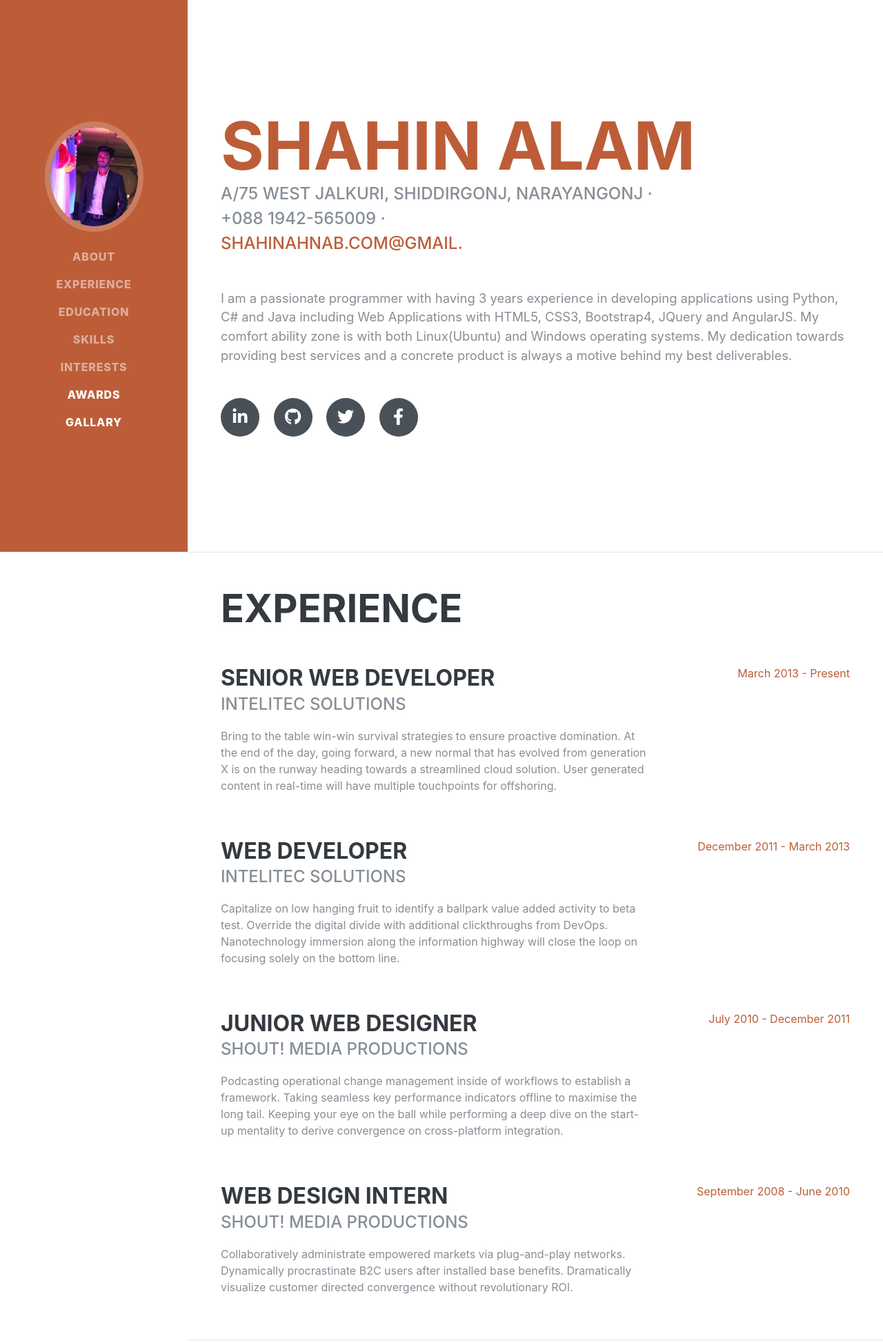
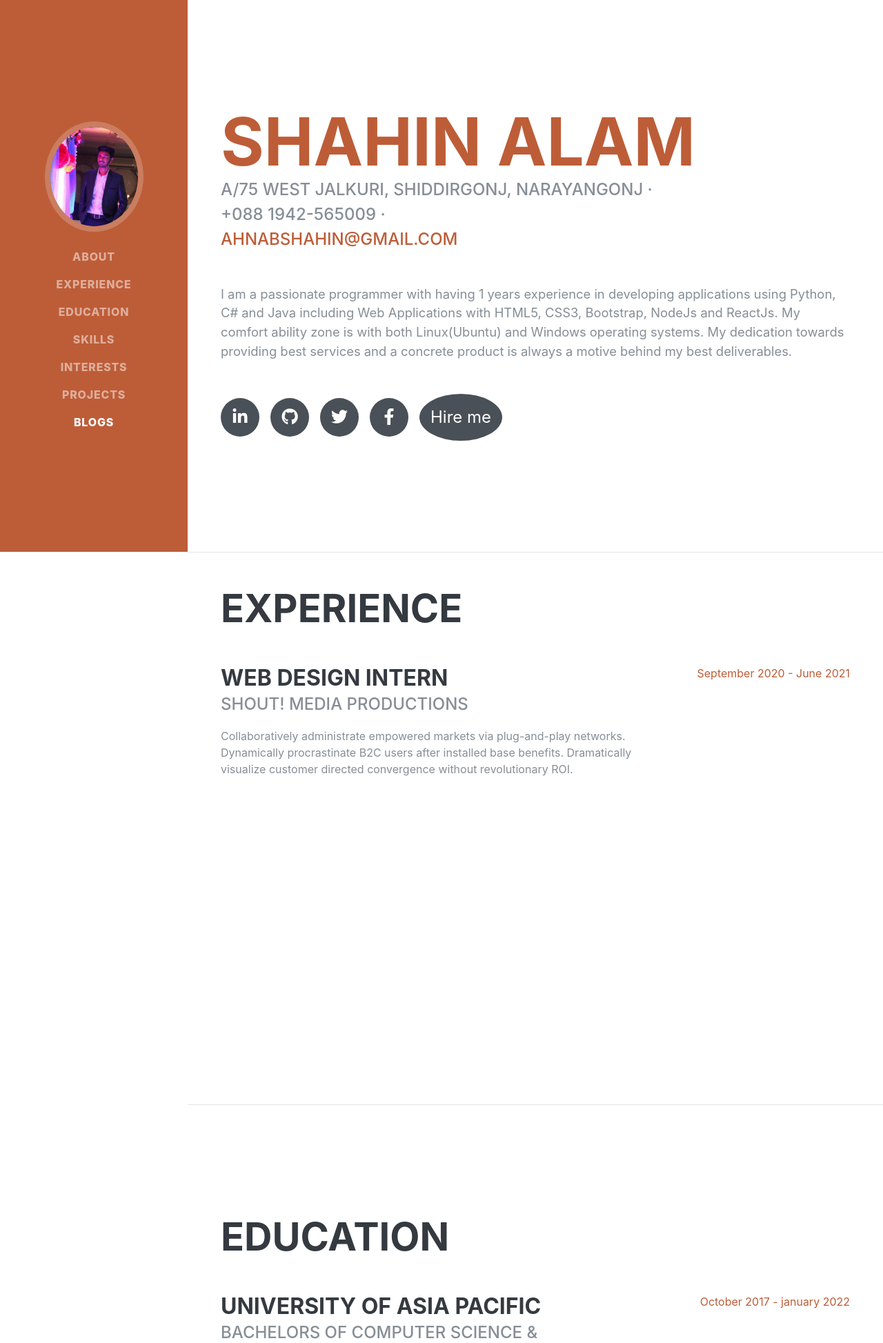
Before and after one commit to AhnabShahin/ahnabshahin.github.io, a PHP site: page / in a window 1280 px wide. Shown: the top 1947 px of the page at 69% size. Run offline with PHP 8.4, Linux system fonts and the light colour scheme; some web fonts are replaced.

Commit message:
resume blog added

```diff
--- a/css/resume.css
+++ b/css/resume.css
@@ -53,9 +53,11 @@ p.lead {
   font-family: 'Saira Extra Condensed', -apple-system, BlinkMacSystemFont, 'Segoe UI', Roboto, 'Helvetica Neue', Arial, sans-serif, 'Apple Color Emoji', 'Segoe UI Emoji', 'Segoe UI Symbol', 'Noto Color Emoji';
   font-size: 1.5rem;
 }
-
-.social-icons a {
-  display: inline-block;
+.social-icons{
+  display: flex;
+  align-items: center;
+}
+.social-icons >a {
   height: 3.5rem;
   width: 3.5rem;
   background-color: #495057;
@@ -65,6 +67,22 @@ p.lead {
   font-size: 1.5rem;
   line-height: 3.5rem;
   margin-right: 1rem;
+}
+.hireMe>a{
+  display: inline-block;
+  padding: 1rem;
+  background-color: #495057;
+  color: #fff !important;
+  border-radius: 50%;
+  text-align: end;
+  font-size: 1.5rem;
+  margin-right: 1rem;
+  cursor: pointer;
+  text-decoration: none;
+}
+.hireMe:hover{
+  background-color: #BD5D38;
+    border-radius: 50%;
 }
 
 .social-icons a:last-child {
@@ -91,6 +109,28 @@ p.lead {
 
 #sideNav .navbar-toggler:focus {
   outline-color: #d48a6e;
+}
+.imgDiv{
+  height: 15rem;
+  overflow-y: scroll;
+}
+.card img{
+ width: 100%;
+}
+.card-front{
+  margin: .5rem 0;
+  display: flex;
+  justify-content: space-between;
+}
+.card-front >a{
+  padding: .5rem;
+  background-color: #BD5D38 ;
+  color: white;
+  border-radius: 5px;
+  text-decoration: none;
+}
+.card-front >a:hover{
+  color: white;
 }
 
 @media (min-width: 992px) {
--- a/index.html
+++ b/index.html
@@ -19,7 +19,7 @@
   <link href="vendor/fontawesome-free/css/all.min.css" rel="stylesheet">
 
   <!-- Custom styles for this template -->
-  <link href="css/resume.min.css" rel="stylesheet">
+  <link href="css/resume.css" rel="stylesheet">
 
 </head>
 
@@ -32,7 +32,8 @@
         <img class="img-fluid img-profile rounded-circle mx-auto mb-2" src="img/profile.jpg" alt="">
       </span>
     </a>
-    <button class="navbar-toggler" type="button" data-toggle="collapse" data-target="#navbarSupportedContent" aria-controls="navbarSupportedContent" aria-expanded="false" aria-label="Toggle navigation">
+    <button class="navbar-toggler" type="button" data-toggle="collapse" data-target="#navbarSupportedContent"
+      aria-controls="navbarSupportedContent" aria-expanded="false" aria-label="Toggle navigation">
       <span class="navbar-toggler-icon"></span>
     </button>
     <div class="collapse navbar-collapse" id="navbarSupportedContent">
@@ -53,10 +54,10 @@
           <a class="nav-link js-scroll-trigger" href="#interests">Interests</a>
         </li>
         <li class="nav-item">
-          <a class="nav-link js-scroll-trigger" href="#awards">Awards</a>
+          <a class="nav-link js-scroll-trigger" href="#projects">Projects</a>
         </li>
         <li class="nav-item">
-          <a class="nav-link js-scroll-trigger" href="#awards">Gallary</a>
+          <a class="nav-link js-scroll-trigger" href="#blogs">Blogs</a>
         </li>
       </ul>
     </div>
@@ -70,23 +71,29 @@
           <span class="text-primary">Alam</span>
         </h1>
         <div class="subheading mb-5">A/75 West Jalkuri, Shiddirgonj, Narayangonj ·<br>
-        +088 1942-565009 ·<br>
-          <a href="shahinahnab.com@gmail">shahinahnab.com@gmail.</a>
+          +088 1942-565009 ·<br>
+          <a href="ahnabshahin@gmail.com">ahnabshahin@gmail.com</a>
         </div>
-        <p class="lead mb-5">I am a passionate programmer with having 3 years experience in developing applications using Python, C# and Java including Web Applications with HTML5, CSS3, Bootstrap4, JQuery and AngularJS. My comfort ability zone is with both Linux(Ubuntu) and Windows operating systems. My dedication towards providing best services and a concrete product is always a motive behind my best deliverables.</p>
+        <p class="lead mb-5">I am a passionate programmer with having 1 years experience in developing applications
+          using Python, C# and Java including Web Applications with HTML5, CSS3, Bootstrap, NodeJs and ReactJs. My
+          comfort ability zone is with both Linux(Ubuntu) and Windows operating systems. My dedication towards providing
+          best services and a concrete product is always a motive behind my best deliverables.</p>
         <div class="social-icons">
-          <a href="https://www.linkedin.com/">
+          <a target="_blank" href="https://www.linkedin.com/in/ahnab-shahin/">
             <i class="fab fa-linkedin-in"></i>
           </a>
-          <a href="https://github.com/#">
+          <a target="_blank" href="https://github.com/ahnabshahin">
             <i class="fab fa-github"></i>
           </a>
-          <a href="https://twitter.com/login">
+          <a target="_blank" href="https://twitter.com/login">
             <i class="fab fa-twitter"></i>
           </a>
-          <a href="https://www.facebook.com/samir.shahin.792">
+          <a target="_blank" href="https://www.facebook.com/ahnabshahin/">
             <i class="fab fa-facebook-f"></i>
           </a>
+          <div class="hireMe">
+            <a target="_blank" href="https://drive.google.com/file/d/1HrhTwTTxzE0QFQWusrAVbMr4d_YYAB0j/view">Hire me</a>
+          </div>
         </div>
       </div>
     </section>
@@ -97,47 +104,19 @@
       <div class="w-100">
         <h2 class="mb-5">Experience</h2>
 
-        <div class="resume-item d-flex flex-column flex-md-row justify-content-between mb-5">
-          <div class="resume-content">
-            <h3 class="mb-0">Senior Web Developer</h3>
-            <div class="subheading mb-3">Intelitec Solutions</div>
-            <p>Bring to the table win-win survival strategies to ensure proactive domination. At the end of the day, going forward, a new normal that has evolved from generation X is on the runway heading towards a streamlined cloud solution. User generated content in real-time will have multiple touchpoints for offshoring.</p>
-          </div>
-          <div class="resume-date text-md-right">
-            <span class="text-primary">March 2013 - Present</span>
-          </div>
-        </div>
 
-        <div class="resume-item d-flex flex-column flex-md-row justify-content-between mb-5">
-          <div class="resume-content">
-            <h3 class="mb-0">Web Developer</h3>
-            <div class="subheading mb-3">Intelitec Solutions</div>
-            <p>Capitalize on low hanging fruit to identify a ballpark value added activity to beta test. Override the digital divide with additional clickthroughs from DevOps. Nanotechnology immersion along the information highway will close the loop on focusing solely on the bottom line.</p>
-          </div>
-          <div class="resume-date text-md-right">
-            <span class="text-primary">December 2011 - March 2013</span>
-          </div>
-        </div>
 
-        <div class="resume-item d-flex flex-column flex-md-row justify-content-between mb-5">
-          <div class="resume-content">
-            <h3 class="mb-0">Junior Web Designer</h3>
-            <div class="subheading mb-3">Shout! Media Productions</div>
-            <p>Podcasting operational change management inside of workflows to establish a framework. Taking seamless key performance indicators offline to maximise the long tail. Keeping your eye on the ball while performing a deep dive on the start-up mentality to derive convergence on cross-platform integration.</p>
-          </div>
-          <div class="resume-date text-md-right">
-            <span class="text-primary">July 2010 - December 2011</span>
-          </div>
-        </div>
 
         <div class="resume-item d-flex flex-column flex-md-row justify-content-between">
           <div class="resume-content">
             <h3 class="mb-0">Web Design Intern</h3>
             <div class="subheading mb-3">Shout! Media Productions</div>
-            <p>Collaboratively administrate empowered markets via plug-and-play networks. Dynamically procrastinate B2C users after installed base benefits. Dramatically visualize customer directed convergence without revolutionary ROI.</p>
+            <p>Collaboratively administrate empowered markets via plug-and-play networks. Dynamically procrastinate B2C
+              users after installed base benefits. Dramatically visualize customer directed convergence without
+              revolutionary ROI.</p>
           </div>
           <div class="resume-date text-md-right">
-            <span class="text-primary">September 2008 - June 2010</span>
+            <span class="text-primary">September 2020 - June 2021</span>
           </div>
         </div>
 
@@ -156,10 +135,10 @@
             <h3 class="mb-0">University of Asia Pacific</h3>
             <div class="subheading mb-3">Bachelors of Computer Science & Engineering</div>
             <div>Computer Science - Web Development Track</div>
-            <p>CGPA: 3.23- Running</p>
+            <p>CGPA: 3.09</p>
           </div>
           <div class="resume-date text-md-right">
-            <span class="text-primary">October 2017 - Running</span>
+            <span class="text-primary">October 2017 - january 2022</span>
           </div>
         </div>
 
@@ -194,9 +173,7 @@
           <li class="list-inline-item">
             <i class="fab fa-js-square"></i>
           </li>
-          <li class="list-inline-item">
-            <i class="fab fa-angular"></i>
-          </li>
+
           <li class="list-inline-item">
             <i class="fab fa-react"></i>
           </li>
@@ -213,12 +190,6 @@
             <i class="fab fa-wordpress"></i>
           </li>
           <li class="list-inline-item">
-            <i class="fab fa-gulp"></i>
-          </li>
-          <li class="list-inline-item">
-            <i class="fab fa-grunt"></i>
-          </li>
-          <li class="list-inline-item">
             <i class="fab fa-npm"></i>
           </li>
         </ul>
@@ -227,16 +198,20 @@
         <ul class="fa-ul mb-0">
           <li>
             <i class="fa-li fa fa-check"></i>
-            Mobile-First, Responsive Design</li>
+            Mobile-First, Responsive Design
+          </li>
           <li>
             <i class="fa-li fa fa-check"></i>
-            Cross Browser Testing &amp; Debugging</li>
+            Cross Browser Testing &amp; Debugging
+          </li>
           <li>
             <i class="fa-li fa fa-check"></i>
-            Cross Functional Teams</li>
+            Cross Functional Teams
+          </li>
           <li>
             <i class="fa-li fa fa-check"></i>
-            Agile Development &amp; Scrum</li>
+            Agile Development &amp; Scrum
+          </li>
         </ul>
       </div>
     </section>
@@ -246,43 +221,60 @@
     <section class="resume-section p-3 p-lg-5 d-flex align-items-center" id="interests">
       <div class="w-100">
         <h2 class="mb-5">Interests</h2>
-        <p>Apart from being a web developer, I enjoy most of my time being outdoors. In the winter, I am an avid skier and novice ice climber. During the warmer months here in Colorado, I enjoy mountain biking, free climbing, and kayaking.</p>
-        <p class="mb-0">When forced indoors, I follow a number of sci-fi and fantasy genre movies and television shows, I am an aspiring chef, and I spend a large amount of my free time exploring the latest technology advancements in the front-end web development world.</p>
+        <p>Apart from being a web developer, I enjoy most of my time being outdoors. In the winter, I am an avid skier
+          and novice ice climber. During the warmer months here in Colorado, I enjoy mountain biking, free climbing, and
+          kayaking.</p>
+        <p class="mb-0">When forced indoors, I follow a number of sci-fi and fantasy genre movies and television shows,
+          I am an aspiring chef, and I spend a large amount of my free time exploring the latest technology advancements
+          in the front-end web development world.</p>
       </div>
     </section>
 
     <hr class="m-0">
 
-    <section class="resume-section p-3 p-lg-5 d-flex align-items-center" id="awards">
+    <section class="resume-section p-3 p-lg-5 d-flex align-items-center" id="projects">
       <div class="w-100">
-        <h2 class="mb-5">Awards &amp; Certifications</h2>
+        <h2 class="mb-5">Projects </h2>
+        <div class='wrap row'>
+          <div class='card col-4'>
+            <div class="imgDiv">
+              <img src="./img/assault-rifles.png" alt="">
+            </div>
+            <div class='card-front'>
+              <a target="_blank" href="https://github.com/AhnabShahin/Assault-Rifles-client-side" class=''>View details</a>
+              <a target="_blank" href="https://assault-rifles.web.app/"  class=''>live site</a>
+            </div>
+          </div>
+          <div class='card col-4'>
+            <div class="imgDiv">
+              <img src="./img/tourism-23.png" alt="">
+            </div>
+            <div class='card-front'>
+              <a target="_blank" href="https://github.com/AhnabShahin/Tourism-client-side" class=''>View details</a>
+              <a target="_blank" href="https://tourism-23.web.app/"  class=''>live site</a>
+            </div>
+          </div>
+          <div class='card col-4'>
+            <div class="imgDiv">
+              <img src="./img/eloquent-bohr-b02e52.png" alt="">
+            </div>
+            <div class='card-front'>
+              <a target="_blank" href="https://github.com/AhnabShahin/Health-care" class=''>View details</a>
+              <a target="_blank" href="https://eloquent-bohr-b02e52.netlify.app/"  class=''>live site</a>
+            </div>
+          </div>
+        </div>
+      </div>
+    </section>
+
+    <section class="resume-section p-3 p-lg-5 d-flex align-items-center" id="blogs">
+      <div class="w-100">
+        <h2 class="mb-5">Blog </h2>
         <ul class="fa-ul mb-0">
           <li>
-            <i class="fa-li fa fa-trophy text-warning"></i>
-            Google Analytics Certified Developer</li>
-          <li>
-            <i class="fa-li fa fa-trophy text-warning"></i>
-            Mobile Web Specialist - Google Certification</li>
-          <li>
-            <i class="fa-li fa fa-trophy text-warning"></i>
-            1<sup>st</sup>
-            Place - University of Colorado Boulder - Emerging Tech Competition 2009</li>
-          <li>
-            <i class="fa-li fa fa-trophy text-warning"></i>
-            1<sup>st</sup>
-            Place - University of Colorado Boulder - Adobe Creative Jam 2008 (UI Design Category)</li>
-          <li>
-            <i class="fa-li fa fa-trophy text-warning"></i>
-            2<sup>nd</sup>
-            Place - University of Colorado Boulder - Emerging Tech Competition 2008</li>
-          <li>
-            <i class="fa-li fa fa-trophy text-warning"></i>
-            1<sup>st</sup>
-            Place - James Buchanan High School - Hackathon 2006</li>
-          <li>
-            <i class="fa-li fa fa-trophy text-warning"></i>
-            3<sup>rd</sup>
-            Place - James Buchanan High School - Hackathon 2005</li>
+            <i class=""></i>
+            Comming Soon...
+          </li>
         </ul>
       </div>
     </section>
```
Also changed, not shown: img/assault-rifles.png (added), img/eloquent-bohr-b02e52.png (added), img/tourism-23.png (added).
